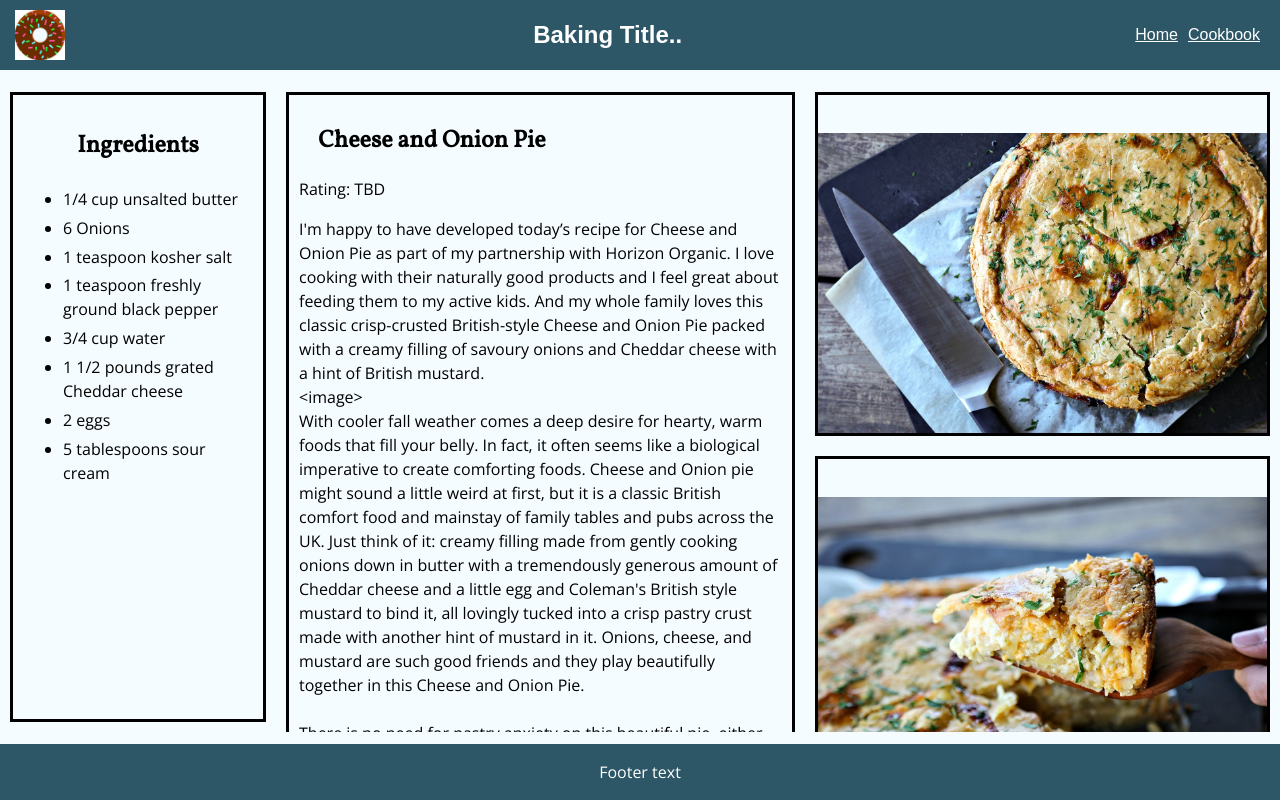
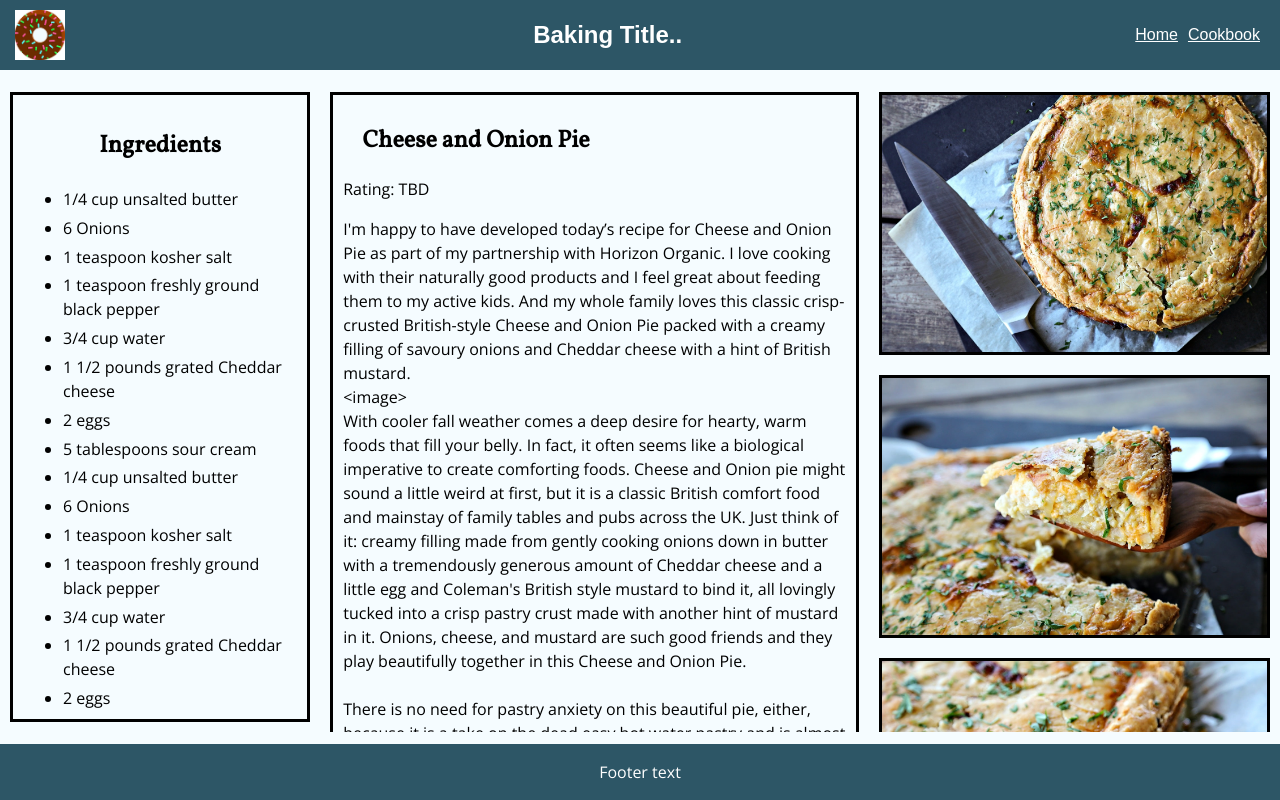
Before and after one commit to joejackson1993/cookbook, a React (Create React App) app: page /cookbook/2 in a window 1280 px wide. Built offline with nearby package versions, Linux system fonts and the light colour scheme.

Commit message:
Edite image styles to be more compact and made ingredient list scroll

```diff
--- a/src/styles/App.css
+++ b/src/styles/App.css
@@ -59,6 +59,7 @@ li {
   -ms-overflow-style: none;
 
   display: flex;
+  flex: 2 0;
   flex-direction: column;
 }
 
--- a/src/styles/Image.css
+++ b/src/styles/Image.css
@@ -1,7 +1,6 @@
 .Image-container {
 	display: flex;
-	flex-shrink: .4;
-	flex-basis: 60%;
+	flex: 1.5;
 
 	flex-flow: row wrap;
 	justify-content: flex-start;
@@ -27,6 +26,7 @@
 
 .ImageHeader {
 	padding-left: 10px;
+	margin: 0;
 }
 
 .imageDescription {
--- a/src/styles/IngredientList.css
+++ b/src/styles/IngredientList.css
@@ -1,8 +1,18 @@
 .Ingredient-box {
-  flex: 0 0 20%;
+  flex: 1;
   padding: 10px;
   margin: 10px;
   border-style: solid;
+
+  overflow: auto;
+  height: auto;
+  -webkit-overflow-scrolling: touch;
+  -ms-overflow-style: none;
+}
+
+
+.Ingredient-box::-webkit-scrollbar {
+    display: none;
 }
 
 .Ingredient-list {
--- a/src/tempData.js
+++ b/src/tempData.js
@@ -136,6 +136,49 @@ let onionPieRecipe = {
       "ammount": "5",
       "measurement": "tablespoons",
       "ingredient": "sour cream"
+    },
+    {
+      "ammount": "1/4",
+      "measurement": "cup",
+      "syntax": "of",
+      "ingredient": "unsalted butter",
+      "note": ", or half a stick"
+    },
+    {
+      "ammount": "6",
+      "measurement": "",
+      "ingredient": "Onions",
+      "note": ", thinly sliced"
+    },
+    {
+      "ammount": "1",
+      "measurement": "teaspoon",
+      "ingredient": "kosher salt"
+    },
+    {
+      "ammount": "1",
+      "measurement": "teaspoon",
+      "ingredient": "freshly ground black pepper"
+    },
+    {
+      "ammount": "3/4",
+      "measurement": "cup",
+      "ingredient": "water"
+    },
+    {
+      "ammount": "1 1/2",
+      "measurement": "pounds",
+      "ingredient": "grated Cheddar cheese"
+    },
+    {
+      "ammount": "2",
+      "measurement": "",
+      "ingredient": "eggs"
+    },
+    {
+      "ammount": "5",
+      "measurement": "tablespoons",
+      "ingredient": "sour cream"
     }
   ],
   overview: {
```
